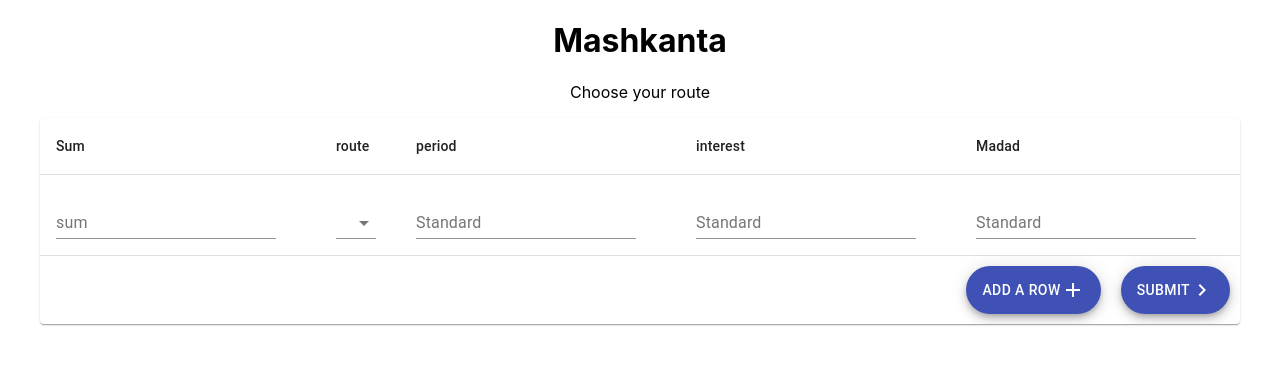
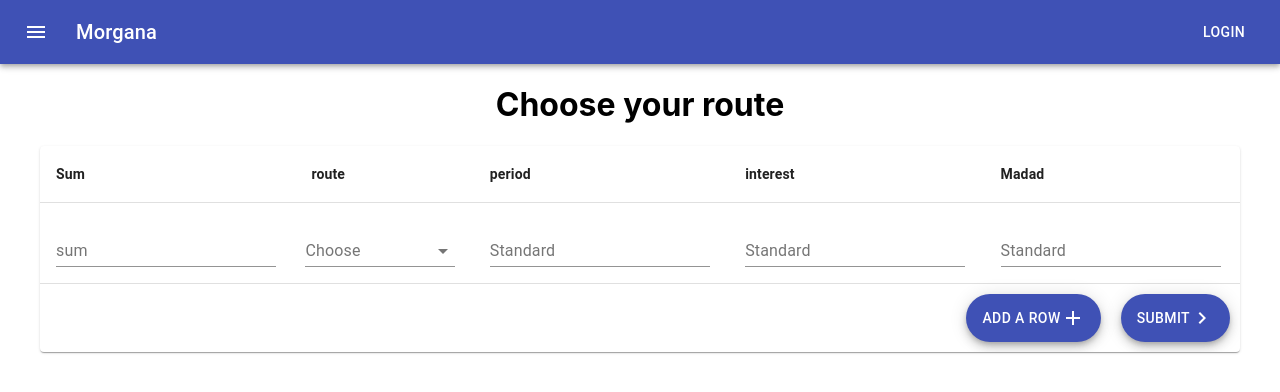
Before and after one commit to arieloatwix/Mashkanta, a React (Create React App) app in the folder mashkant/: page / in a window 1280 px wide. Shown: the top 392 px of the page. Built offline with nearby package versions, Linux system fonts and the light colour scheme.

Commit message:
ui fixes

```diff
--- a/mashkant/src/App.js
+++ b/mashkant/src/App.js
@@ -1,18 +1,55 @@
 import React, { Fragment } from "react";
 import MyTable from "./MyTable";
+import { makeStyles } from "@material-ui/core/styles";
+import AppBar from "@material-ui/core/AppBar";
+import Toolbar from "@material-ui/core/Toolbar";
+import Typography from "@material-ui/core/Typography";
+import Button from "@material-ui/core/Button";
+import IconButton from "@material-ui/core/IconButton";
+import MenuIcon from "@material-ui/icons/Menu";
 
-//Redux
 import { Provider } from "react-redux";
 import store from "./redux/store";
 
-const App = () => (
+const useStyles = makeStyles(theme => ({
+  root: {
+    flexGrow: 1
+  },
+  menuButton: {
+    marginRight: theme.spacing(2)
+  },
+  title: {
+    flexGrow: 1
+  }
+}));
+
+const App = () => {
+  const classes = useStyles();
+  return (
     <Provider store={store}>
       <Fragment>
-      <h1 style={{ textAlign: "center" }}>Mashkanta</h1>
-      <p style={{ textAlign: "center" }}>Choose your route</p>
+        <AppBar position="static">
+          <Toolbar>
+            <IconButton
+              edge="start"
+              className={classes.menuButton}
+              color="inherit"
+              aria-label="menu"
+            >
+              <MenuIcon />
+            </IconButton>
+            <Typography variant="h6" className={classes.title}>
+              Morgana
+            </Typography>
+            <Button color="inherit">Login</Button>
+          </Toolbar>
+        </AppBar>
+
+        <h1 style={{ textAlign: "center" }}>Choose your route</h1>
         <MyTable></MyTable>
       </Fragment>
     </Provider>
   );
+};
 
 export default App;
--- a/mashkant/src/MyTable.js
+++ b/mashkant/src/MyTable.js
@@ -35,6 +35,9 @@ const useStyles = makeStyles(theme => ({
 
   select: {
     paddingBottom: "0px"
+  },
+  head: {
+    fontWeight: "600"
   }
 }));
 
@@ -57,9 +60,9 @@ const MyTable = ({ submit }) => {
   function handleRowChange(row, cell, value) {
     let temp = info.map(l => Object.assign({}, l));
     temp[row][cell] = value;
-    if(temp[row].route==1 || temp[row].route==4 || temp[row].route==5){
-      temp[row].madad=0;
-     }
+    if (temp[row].route == 1 || temp[row].route == 4 || temp[row].route == 5) {
+      temp[row].madad = 0;
+    }
     setInfo(temp);
   }
 
@@ -79,11 +82,11 @@ const MyTable = ({ submit }) => {
         <Table aria-label="simple table">
           <TableHead>
             <TableRow>
-              <TableCell>Sum</TableCell>
-              <TableCell>route</TableCell>
-              <TableCell>period</TableCell>
-              <TableCell>interest</TableCell>
-              <TableCell>Madad</TableCell>
+              <TableCell className={classes.head}>Sum</TableCell>
+              <TableCell className={classes.head}>route</TableCell>
+              <TableCell className={classes.head}>period</TableCell>
+              <TableCell className={classes.head}>interest</TableCell>
+              <TableCell className={classes.head}>Madad</TableCell>
             </TableRow>
           </TableHead>
           <TableBody>
--- a/mashkant/src/Rows.js
+++ b/mashkant/src/Rows.js
@@ -1,55 +1,127 @@
-import React, {useState, useEffect} from 'react';
-import { makeStyles } from '@material-ui/core/styles';
-import TableCell from '@material-ui/core/TableCell';
-import TableRow from '@material-ui/core/TableRow';
-import TextField from '@material-ui/core/TextField';
-import MenuItem from '@material-ui/core/MenuItem';
-import Select from '@material-ui/core/Select';
-
+import React, { useState, useEffect } from "react";
+import { makeStyles } from "@material-ui/core/styles";
+import TableCell from "@material-ui/core/TableCell";
+import TableRow from "@material-ui/core/TableRow";
+import TextField from "@material-ui/core/TextField";
+import MenuItem from "@material-ui/core/MenuItem";
+import Select from "@material-ui/core/Select";
+import InputLabel from "@material-ui/core/InputLabel";
+import FormControl from "@material-ui/core/FormControl";
+import FormHelperText from "@material-ui/core/FormHelperText";
 
 const useStyles = makeStyles(theme => ({
   root: {
-    '& > *': {
-      margin: theme.spacing(1),
-    },
+    "& > *": {
+      margin: theme.spacing(1)
+    }
   },
   extendedIcon: {
-    margin: theme.spacing(1),
+    margin: theme.spacing(1)
   },
 
-  fab:{
-    margin:"10px"
+  fab: {
+    margin: "10px"
   },
 
-  select:{
-  paddingBottom:"0px"
+  select: {
+    minWidth: 150,
 
+    paddingLeft: "10px",
+    textAlign: "left"
+  },
+  label: {
+    display: "inline-block",
+    marginRight: "-55px"
+  },
+  helper: {
+    position: "absolute",
+    top: "43px",
+    color: "red"
   }
-
-
 }));
 
+export default function Row({ rowKey, handleRowChange, info }) {
+  const classes = useStyles();
+  return (
+    <TableRow key={rowKey}>
+      <TableCell>
+        <TextField
+          onChange={e => {
+            handleRowChange(rowKey, "sum", e.target.value);
+          }}
+          key={rowKey + "sum"}
+          id={Math.random() + "standard-basic1"}
+          label="sum"
+          value={info[rowKey].sum}
+        ></TextField>{" "}
+      </TableCell>
+      <TableCell className={classes.select}>
+        <FormControl className={classes.formControl}>
+          <InputLabel htmlFor="age-native-simple" className={classes.label}>
+            Choose
+          </InputLabel>
+          <Select
+            className={classes.select}
+            labelId="label"
+            id="select"
+            inputProps={{
+              name: "age",
+              id: "age-native-simple"
+            }}
+            onChange={e => {
+              handleRowChange(rowKey, "route", e.target.value);
+            }}
+            value={info[rowKey].route}
+          >
+            <MenuItem value={1}>prime</MenuItem>
+            <MenuItem value={2}>mishtana tzmuda</MenuItem>
+            <MenuItem value={3}>mishtana lo tzmuda</MenuItem>
+            <MenuItem value={4}>const</MenuItem>
+            <MenuItem value={5}>const lo tzamud</MenuItem>
+          </Select>
+        </FormControl>
+      </TableCell>
 
-
-export default function Row ({rowKey,handleRowChange,info}){
-
-  const classes=useStyles();
-  return(
-    <TableRow key={rowKey}>
-
-      <TableCell><TextField onChange={e=>{handleRowChange(rowKey,"sum",e.target.value)}} key={rowKey+"sum"}  id={Math.random()+ "standard-basic1"} label="sum" value={info[rowKey].sum}></TextField> </TableCell>
-      <TableCell className={classes.select}>
-        <Select labelId="label" id="select" onChange={e=>{handleRowChange(rowKey,"route",e.target.value)}} label="choose" value={info[rowKey].route}>
-          <MenuItem   value={1}>prime</MenuItem>
-          <MenuItem   value={2}>mishtana tzmuda</MenuItem>
-          <MenuItem   value={3}>mishtana lo tzmuda</MenuItem>
-          <MenuItem   value={4}>const</MenuItem>
-          <MenuItem   value={5}>const lo tzamud</MenuItem>
-        </Select>
+      <TableCell>
+        <TextField
+          onChange={e => {
+            handleRowChange(rowKey, "period", e.target.value);
+          }}
+          key={rowKey + "period"}
+          id={Math.random() + "standard-basic1"}
+          label="Standard"
+          value={info[rowKey].period}
+        />{" "}
       </TableCell>
-      <TableCell><TextField onChange={e=>{handleRowChange(rowKey,"period",e.target.value)}}  key={rowKey+"period"} id={Math.random()+ "standard-basic1"} label="Standard" value={info[rowKey].period}/> </TableCell>
-      <TableCell><TextField onChange={e=>{handleRowChange(rowKey,"interest",e.target.value)}}  key={rowKey+"interest"} id={Math.random()+ "standard-basic1"} label="Standard" value={info[rowKey].interest}/> </TableCell>
-      <TableCell><TextField onChange={e=>{handleRowChange(rowKey,"madad",e.target.value)}}  key={rowKey+"madad"} id={Math.random()+ "standard-basic1"} label="Standard" value={info[rowKey].madad }/> </TableCell>
-     </TableRow>
-)
+      <TableCell>
+        <TextField
+          onChange={e => {
+            handleRowChange(rowKey, "interest", e.target.value);
+          }}
+          key={rowKey + "interest"}
+          id={Math.random() + "standard-basic1"}
+          label="Standard"
+          value={info[rowKey].interest}
+        />{" "}
+      </TableCell>
+      <TableCell>
+        <FormControl className={classes.formControl}>
+          <TextField
+            onChange={e => {
+              handleRowChange(rowKey, "madad", e.target.value);
+            }}
+            key={rowKey + "madad"}
+            id={Math.random() + "standard-basic1"}
+            label="Standard"
+            value={info[rowKey].madad}
+          />
+          {info[rowKey].madad === 0 && (
+            <FormHelperText className={classes.helper}>
+              No madad for you kapara
+            </FormHelperText>
+          )}
+        </FormControl>
+      </TableCell>
+    </TableRow>
+  );
 }
```
Lines whose indentation alone changed are shown as unchanged.
